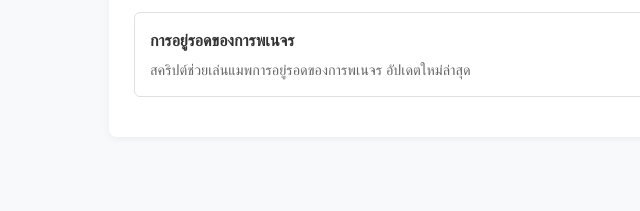
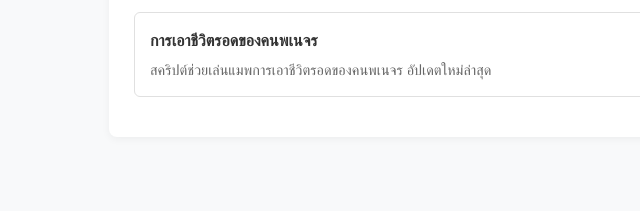
Before and after one commit to BMM709/PLAYPRO100, a plain HTML site: page index.html in a window 1280 px wide. Shown: the part 435-646 px from the top of the page, 146-786 px from the left. Drawn offline with Linux system fonts and the light colour scheme.

Commit message:
Rename script references for consistency

```diff
--- a/index.html
+++ b/index.html
@@ -268,8 +268,8 @@
 
             <div class="script-card">
                 <div>
-                    <strong>การอยู่รอดของการพเนจร</strong>
-                    <p style="margin: 5px 0 0 0; font-size: 0.9rem; color: #666;">สคริปต์ช่วยเล่นแมพการอยู่รอดของการพเนจร อัปเดตใหม่ล่าสุด</p>
+                    <strong>การเอาชีวิตรอดของคนพเนจร</strong>
+                    <p style="margin: 5px 0 0 0; font-size: 0.9rem; color: #666;">สคริปต์ช่วยเล่นแมพการเอาชีวิตรอดของคนพเนจร อัปเดตใหม่ล่าสุด</p>
                 </div>
                 <button class="btn" onclick="switchPage('scripts')">รับสคริป</button>
             </div>
@@ -296,7 +296,7 @@
             <p>แมพที่มีทั้งหมด:</p>
             <div class="script-card">
                 <div>
-                    <strong>1. แมพการอยู่รอดของการพเนจร</strong>
+                    <strong>1. แมพการเอาชีวิตรอดของคนพเนจร</strong>
                 </div>
                 <button class="btn" onclick="openScriptModal()">ดูเลย</button>
             </div>
@@ -305,7 +305,7 @@
         <!-- คีย์ -->
         <div id="page-keys" class="page">
             <h1>ระบบคีย์</h1>
-            <p><strong>แมพ:</strong> การอยู่รอดของการพเนจร</p>
+            <p><strong>แมพ:</strong> การเอาชีวิตรอดของคนพเนจร</p>
             <p><strong>สถานะ:</strong> ใช้งานได้</p>
             <p><strong>ระบบคีย์:</strong> ไม่มีคีย์</p>
             <p><strong>ความเสี่ยง:</strong> 10%</p>
@@ -314,10 +314,10 @@
         <!-- การอัพเดทเว็บไซต์ -->
         <div id="page-updates" class="page">
             <h1>การอัพเดทเว็บไซต์</h1>
-            <p><strong>เวอร์ชันล่าสุด:</strong> v1.1.4</p>
-            <p>• รองรับ URL Hash ตรงเป๊ะ (#scripts-การอยู่รอดของการพเนจร)</p>
+            <p><strong>เวอร์ชันล่าสุด:</strong> v1.1.5</p>
+            <p>• เปลี่ยนชื่อสคริปต์เป็น "การเอาชีวิตรอดของคนพเนจร" เรียบร้อยแล้ว</p>
+            <p>• รองรับ URL Hash ตรงเป๊ะ (#scripts-การเอาชีวิตรอดของคนพเนจร)</p>
             <p>• นำแถบสีฟ้าเวลาคลิก/ทัชออกเพื่อให้ใช้งานลื่นไหลบนมือถือ</p>
-            <p>• ระบบบันทึกหน้าและหน้าต่างสคริปต์อัตโนมัติเมื่อคัดลอกลิงก์</p>
         </div>
     </div>
 
@@ -328,7 +328,7 @@
             <span style="font-weight: bold;">รายละเอียดสคริปต์</span>
             <span></span>
         </div>
-        <h2>การอยู่รอดของการพเนจร</h2>
+        <h2>การเอาชีวิตรอดของคนพเนจร</h2>
         <div class="code-box" id="scriptCode">loadstring(game:HttpGet("https://raw.githubusercontent.com/BMM709/PROBABLYPLOM1/refs/heads/main/ABOPLIYPRI100.ua"))()</div>
         <button class="btn" onclick="copyScript()" style="width: 100%; text-align: center;">รับสคริป</button>
     </div>
@@ -359,7 +359,7 @@
         function openScriptModal(updateHash = true) {
             document.getElementById('scriptModal').classList.add('active');
             if (updateHash) {
-                window.location.hash = 'scripts-การอยู่รอดของการพเนจร';
+                window.location.hash = 'scripts-การเอาชีวิตรอดของคนพเนจร';
             }
         }
 
@@ -381,7 +381,7 @@
 
         function handleHash() {
             const hash = decodeURIComponent(window.location.hash.replace('#', ''));
-            if (hash === 'scripts-การอยู่รอดของการพเนจร' || hash === 'script-detail') {
+            if (hash === 'scripts-การเอาชีวิตรอดของคนพเนจร' || hash === 'script-detail') {
                 switchPage('scripts', false);
                 openScriptModal(false);
             } else if (hash && document.getElementById('page-' + hash)) {
```
